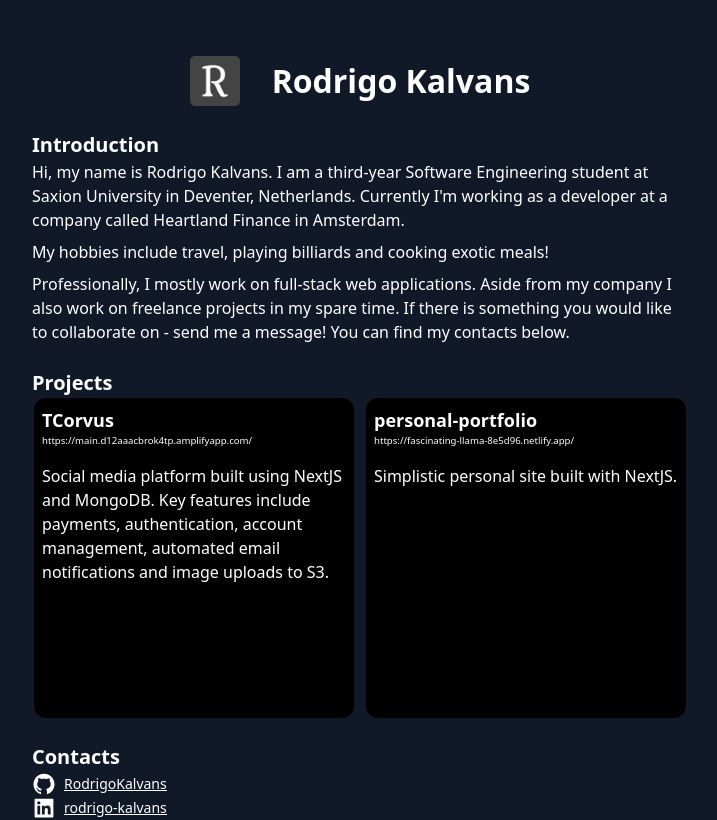
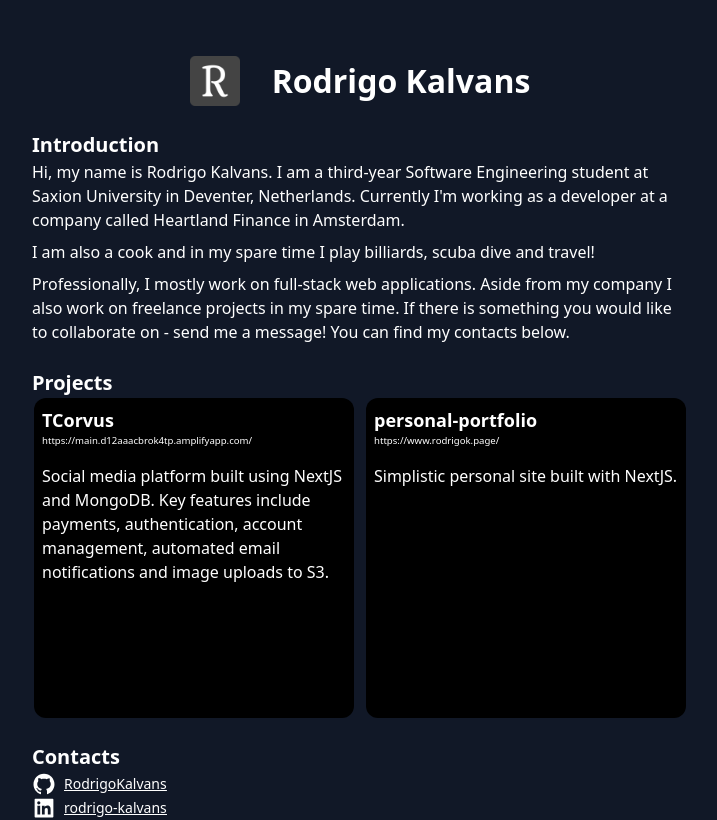
Before and after one commit to RodrigoKalvans/personal-portfolio, a Next.js app: page / in a window 1280 px wide. Shown: the top 820 px of the page, without its empty margins (280-997 px from the left). Built offline with nearby package versions, Linux system fonts and the light colour scheme.

Commit message:
patch: updated portfolio url

```diff
--- a/src/pages/index.tsx
+++ b/src/pages/index.tsx
@@ -2,6 +2,14 @@ import Contact from "@/components/Contact"
 import Project from "@/components/Project"
 import Head from "next/head"
 import Image from "next/image"
+
+import {
+  TCORVUS,
+  PORTFOLIO,
+  GITHUB,
+  LINKEDIN,
+  EMAIL,
+} from "@/utils/const";
 
 import {
   AiOutlineMail as Email,
@@ -30,17 +38,17 @@ export default function Home() {
     <article>
       <b>Introduction</b>
       <p>Hi, my name is Rodrigo Kalvans. I am a third-year Software Engineering student at Saxion University in Deventer, Netherlands. Currently I&apos;m working as a developer at a company called Heartland Finance in Amsterdam.</p>
-      <p>My hobbies include travel, playing billiards and cooking exotic meals!</p>
+      <p>I am also a cook and in my spare time I play billiards, scuba dive and travel!</p>
       <p>Professionally, I mostly work on full-stack web applications. Aside from my company I also work on freelance projects in my spare time. If there is something you would like to collaborate on - send me a message! You can find my contacts below.</p>
     </article>
 
     <article>
       <b>Projects</b>
       <div className="flex flex-wrap gap-2 justify-center md:justify-around">
-        <Project title="TCorvus" url="https://main.d12aaacbrok4tp.amplifyapp.com/">
+        <Project title="TCorvus" url={TCORVUS}>
           Social media platform built using NextJS and MongoDB. Key features include payments, authentication, account management, automated email notifications and image uploads to S3.
         </Project>
-        <Project title="personal-portfolio" url="https://fascinating-llama-8e5d96.netlify.app/">
+        <Project title="personal-portfolio" url={PORTFOLIO}>
           Simplistic personal site built with NextJS.
         </Project>
       </div>
@@ -48,9 +56,9 @@ export default function Home() {
 
     <article>
       <b>Contacts</b>
-      <Contact icon={GitHub} link="https://github.com/RodrigoKalvans" contact="RodrigoKalvans" />
-      <Contact icon={LinkedIn} link="https://www.linkedin.com/in/rodrigo-kalvans/" contact="rodrigo-kalvans" />
-      <Contact icon={Email} link="mailto:kalvans.rodrigo@gmail.com" contact="kalvans.rodrigo@gmail.com" />
+      <Contact icon={GitHub} link={GITHUB} contact="RodrigoKalvans" />
+      <Contact icon={LinkedIn} link={LINKEDIN} contact="rodrigo-kalvans" />
+      <Contact icon={Email} link={EMAIL} contact="kalvans.rodrigo@gmail.com" />
     </article>
 
     {/* <article>
--- /dev/null
+++ b/src/utils/const.ts
@@ -0,0 +1,5 @@
+export const TCORVUS = "https://main.d12aaacbrok4tp.amplifyapp.com/";
+export const PORTFOLIO = "https://www.rodrigok.page/";
+export const GITHUB = "https://github.com/RodrigoKalvans";
+export const LINKEDIN = "https://www.linkedin.com/in/rodrigo-kalvans/";
+export const EMAIL = "mailto:kalvans.rodrigo@gmail.com";
```
